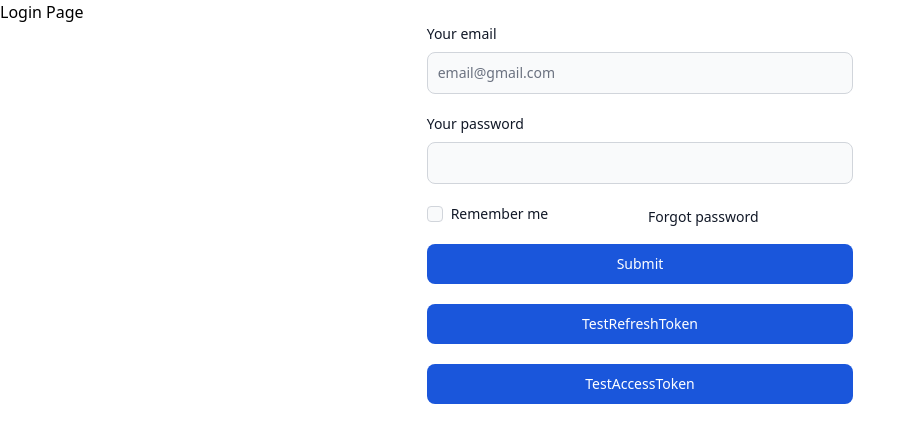
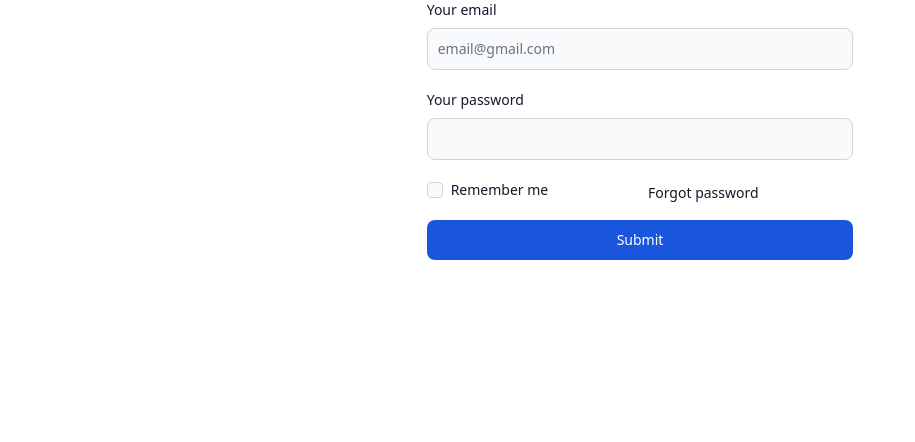
Before and after one commit to mersesarvari/ProgramIO_frontend, a React (Vite) app: page /login in a window 1280 px wide. Shown: the top 442 px of the page, without its empty margins (0-915 px from the left). Built offline with nearby package versions, Linux system fonts and the light colour scheme.

Commit message:
added admin page and improved login and register

```diff
--- a/src/App.tsx
+++ b/src/App.tsx
@@ -10,6 +10,7 @@ import LoginPage from "./pages/authentication/LoginPage";
 import RegisterPage from "./pages/authentication/RegisterPage";
 import Cookies from "js-cookie";
 import { LoggedInRoutes, LoggedOutRoutes } from "./SpecificRoutes";
+import AdminPage from "./pages/AdminPage";
 
 export const isAuthenticated = () => {
   const accessToken = Cookies.get("accessToken");
@@ -33,6 +34,7 @@ const App = () => {
         <Route element={<LoggedInRoutes />}>
           <Route path="/" element={<Home />} />
           <Route path="*" element={<Navigate to="/" replace />} />
+          <Route path="/admin" element={<AdminPage />} />
         </Route>
         <Route element={<LoggedOutRoutes />}>
           <Route path="/login" element={<LoginPage />} />
--- /dev/null
+++ b/src/pages/AdminPage.tsx
@@ -0,0 +1,78 @@
+import Cookies from "js-cookie";
+import api from "../api";
+import Navbar from "./Navbar";
+
+const AdminPage = () => {
+  const TestRefreshToken = async () => {
+    try {
+      const refreshToken = Cookies.get("refreshToken");
+
+      if (!refreshToken) {
+        console.error("Refresh token not found.");
+        return;
+      }
+
+      const response = await api.post(
+        "http://localhost:5000/auth/token",
+        {},
+        {
+          headers: {
+            Authorization: `Bearer ${refreshToken}`,
+          },
+        }
+      );
+
+      console.log("TestRefreshToken response:", response);
+    } catch (error) {
+      console.log("TestRefreshToken error:", error);
+    }
+  };
+
+  const TestAccessToken = async () => {
+    try {
+      const accessToken = Cookies.get("accessToken");
+
+      if (!accessToken) {
+        console.error("Refresh token not found.");
+        return;
+      }
+
+      const response = await api.post("http://localhost:5000/auth/protected");
+
+      console.log("TestAccessToken response:", response);
+    } catch (error) {
+      console.log("TestAccessToken error:", error);
+    }
+  };
+  return (
+    <>
+      <Navbar />
+      <div className="grid grid-cols-12">
+        <div className="row-span-12 col-span-12">
+          <label>User access needed</label>
+          <button
+            type="submit"
+            className="text-white bg-blue-700 hover:bg-blue-800 focus:ring-4 focus:outline-none focus:ring-blue-300 font-medium rounded-lg text-sm w-full sm:w-auto px-5 py-2.5 text-center dark:bg-blue-600 dark:hover:bg-blue-700 dark:focus:ring-blue-800"
+            style={{ marginTop: "20px" }}
+            onClick={() => TestRefreshToken()}
+          >
+            TestRefreshToken
+          </button>
+        </div>
+        <div className="row-span-12 col-span-12">
+          <label>User access needed</label>
+          <button
+            type="submit"
+            className="text-white bg-blue-700 hover:bg-blue-800 focus:ring-4 focus:outline-none focus:ring-blue-300 font-medium rounded-lg text-sm w-full sm:w-auto px-5 py-2.5 text-center dark:bg-blue-600 dark:hover:bg-blue-700 dark:focus:ring-blue-800"
+            style={{ marginTop: "20px" }}
+            onClick={() => TestAccessToken()}
+          >
+            TestAccessToken
+          </button>
+        </div>
+      </div>
+    </>
+  );
+};
+
+export default AdminPage;
--- a/src/pages/authentication/LoginPage.tsx
+++ b/src/pages/authentication/LoginPage.tsx
@@ -63,51 +63,8 @@ const LoginPage: React.FC = () => {
     }
   };
 
-  const TestRefreshToken = async () => {
-    try {
-      const refreshToken = Cookies.get("refreshToken");
-
-      if (!refreshToken) {
-        console.error("Refresh token not found.");
-        return;
-      }
-
-      const response = await api.post(
-        "http://localhost:5000/auth/token",
-        {},
-        {
-          headers: {
-            Authorization: `Bearer ${refreshToken}`,
-          },
-        }
-      );
-
-      console.log("TestRefreshToken response:", response);
-    } catch (error) {
-      console.log("TestRefreshToken error:", error);
-    }
-  };
-
-  const TestAccessToken = async () => {
-    try {
-      const accessToken = Cookies.get("accessToken");
-
-      if (!accessToken) {
-        console.error("Refresh token not found.");
-        return;
-      }
-
-      const response = await api.post("http://localhost:5000/auth/protected");
-
-      console.log("TestAccessToken response:", response);
-    } catch (error) {
-      console.log("TestAccessToken error:", error);
-    }
-  };
-
   return (
     <>
-      <div>Login Page</div>
       <div className="grid grid-cols-12">
         <div className="col-span-4"></div>
         <div className="col-span-4">
@@ -184,22 +141,6 @@ const LoginPage: React.FC = () => {
               </button>
             </Form>
           </Formik>
-          <button
-            type="submit"
-            className="text-white bg-blue-700 hover:bg-blue-800 focus:ring-4 focus:outline-none focus:ring-blue-300 font-medium rounded-lg text-sm w-full sm:w-auto px-5 py-2.5 text-center dark:bg-blue-600 dark:hover:bg-blue-700 dark:focus:ring-blue-800"
-            style={{ width: "100%", marginTop: "20px" }}
-            onClick={() => TestRefreshToken()}
-          >
-            TestRefreshToken
-          </button>
-          <button
-            type="submit"
-            className="text-white bg-blue-700 hover:bg-blue-800 focus:ring-4 focus:outline-none focus:ring-blue-300 font-medium rounded-lg text-sm w-full sm:w-auto px-5 py-2.5 text-center dark:bg-blue-600 dark:hover:bg-blue-700 dark:focus:ring-blue-800"
-            style={{ width: "100%", marginTop: "20px" }}
-            onClick={() => TestAccessToken()}
-          >
-            TestAccessToken
-          </button>
         </div>
         <div className="col-span-4"></div>
       </div>
--- a/src/pages/authentication/RegisterPage.tsx
+++ b/src/pages/authentication/RegisterPage.tsx
@@ -71,7 +71,6 @@ const RegisterPage = () => {
   };
   return (
     <>
-      <div>Login Page</div>
       <div className="grid grid-cols-12">
         <div className="col-span-4"></div>
         <div className="col-span-4">
```
